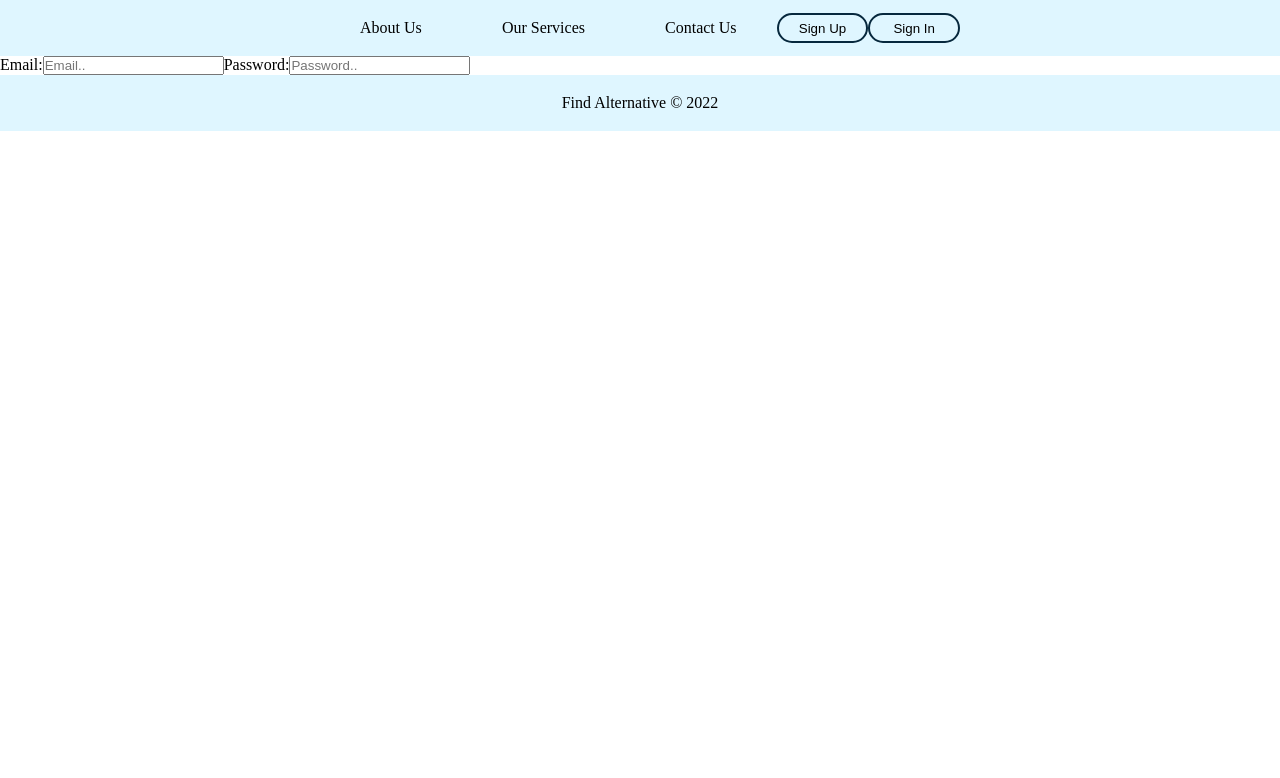
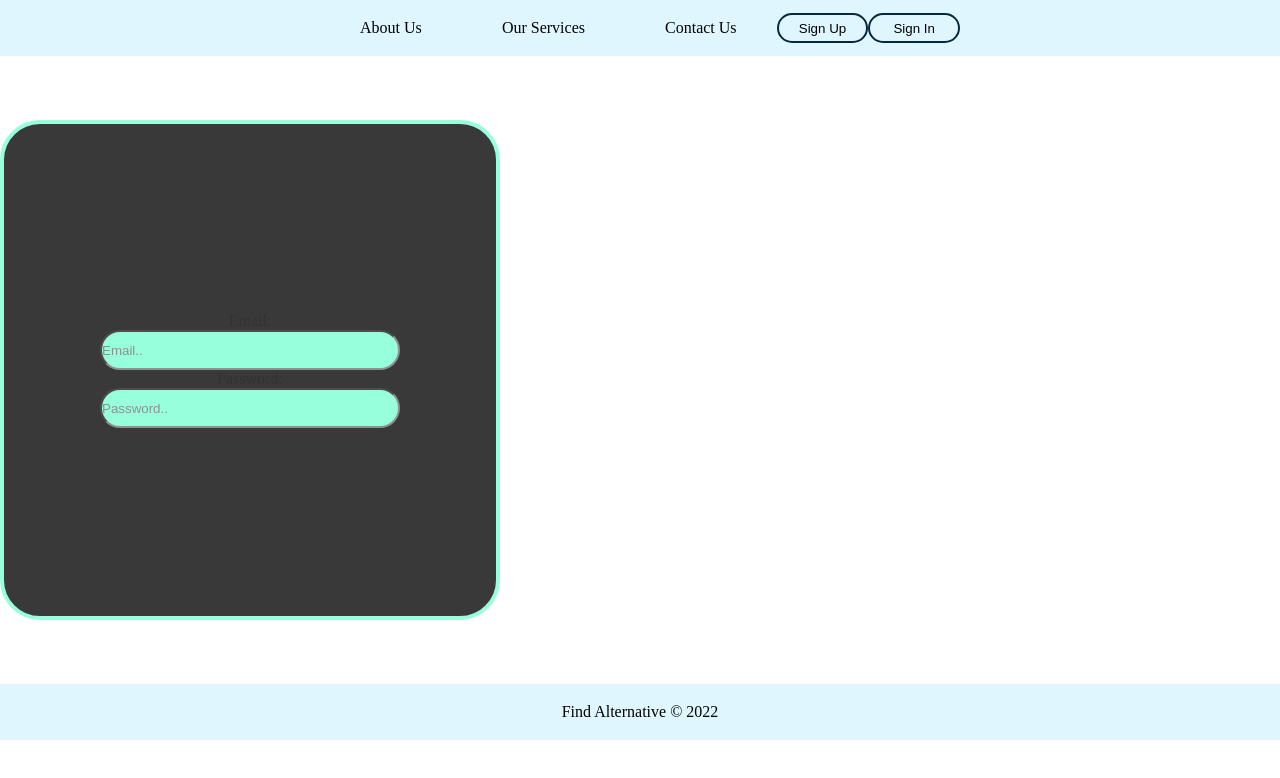
Before and after one commit to fidashn/Find-Alternative, a React (Create React App) app: page /signIn in a window 1280 px wide. Shown: the top 778 px of the page. Built offline with nearby package versions, Linux system fonts and the light colour scheme.

Commit message:
styled the sign up & sign in forms(basic version)

```diff
--- a/src/App.css
+++ b/src/App.css
@@ -48,3 +48,32 @@
   background-color: #DFF6FF;
   height: 7vh;
 }
+
+
+.signUpForm, .signInForm{
+  display: flex;
+  flex-direction: column;
+  justify-content: center;
+  align-items: center;
+  margin: 5% 0 5% 0;
+  width: 500px;
+  height: 500px;
+  background-color: rgb(8, 8, 8);
+  opacity: 0.8;
+  border-radius: 40px;
+  border: 4px  aquamarine solid;
+  }
+
+
+  input[type=text] {
+    background-color: aquamarine;
+    color: white;
+    height: 40px;
+    width: 300px;
+    border-radius: 40px;
+    z-index: 1;
+  }
+
+  input[type=text]:focus {
+    border: 1px solid rgb(227, 224, 224);
+  }
```
Also changed, not shown: src/Components/ContactUs.js (added, +9 -0 lines).
